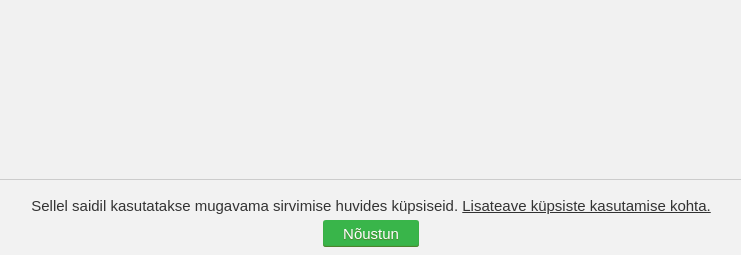
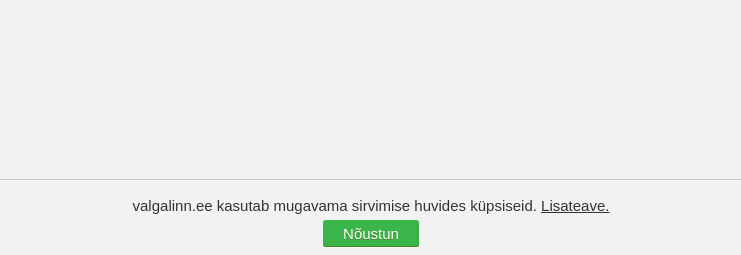
Before and after one commit to kalevhark/rfk, a Django app: page / in a window 1280 px wide. Shown: the part 545-800 px from the top of the page, without its empty margins (269-1010 px from the left). Run offline with Django 3.2, Linux system fonts and the light colour scheme; some libraries are stand-ins or nearby versions.

Commit message:
cookie consent

```diff
--- a/main/templates/main/base.html
+++ b/main/templates/main/base.html
@@ -35,8 +35,8 @@
       (function(){
         //Change these values
         var msg = (
-          'Sellel saidil kasutatakse mugavama sirvimise huvides küpsiseid. ' +
-          '<a href="{% url 'privacy' %}">Lisateave küpsiste kasutamise kohta.</a>'
+          'valgalinn.ee kasutab mugavama sirvimise huvides küpsiseid. ' +
+          '<a href="{% url 'privacy' %}">Lisateave.</a>'
         );
         var closeBtnMsg = "Nõustun";
         var privacyLink = "https://www.google.com";
```
